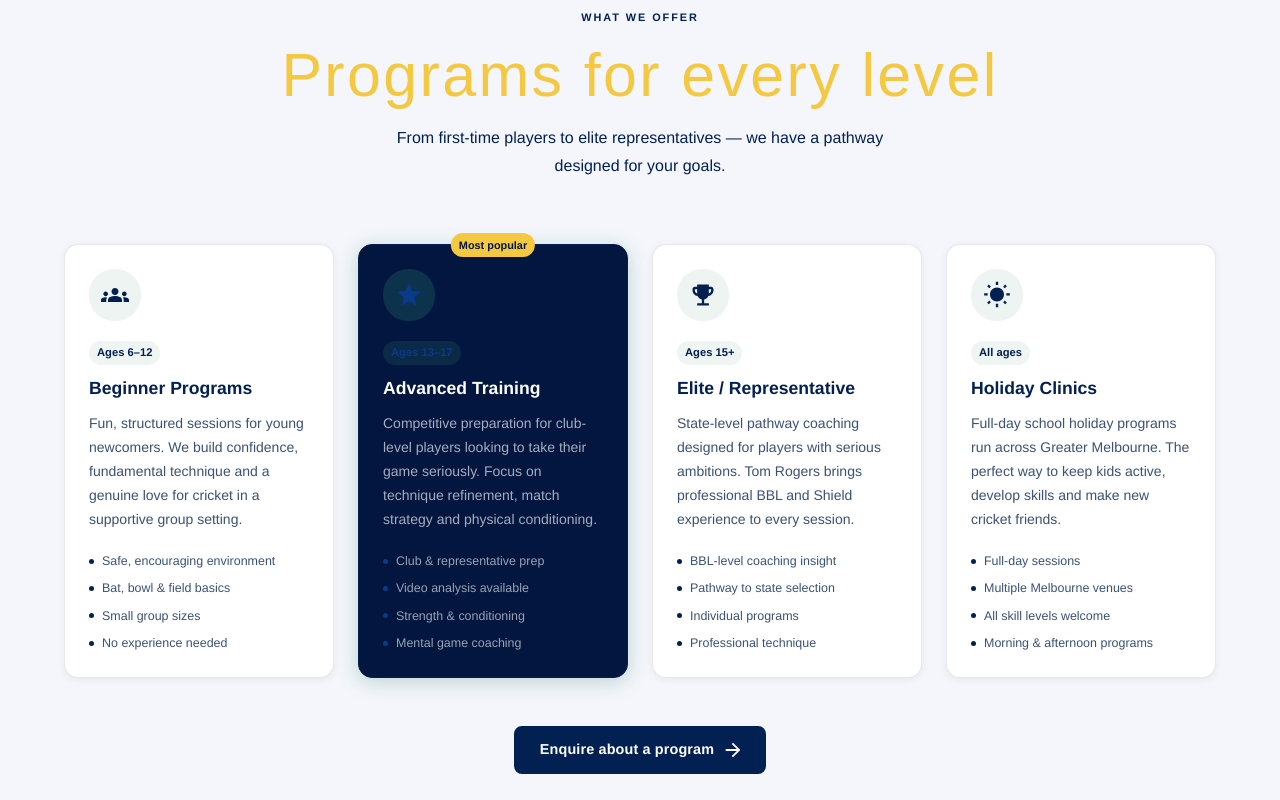
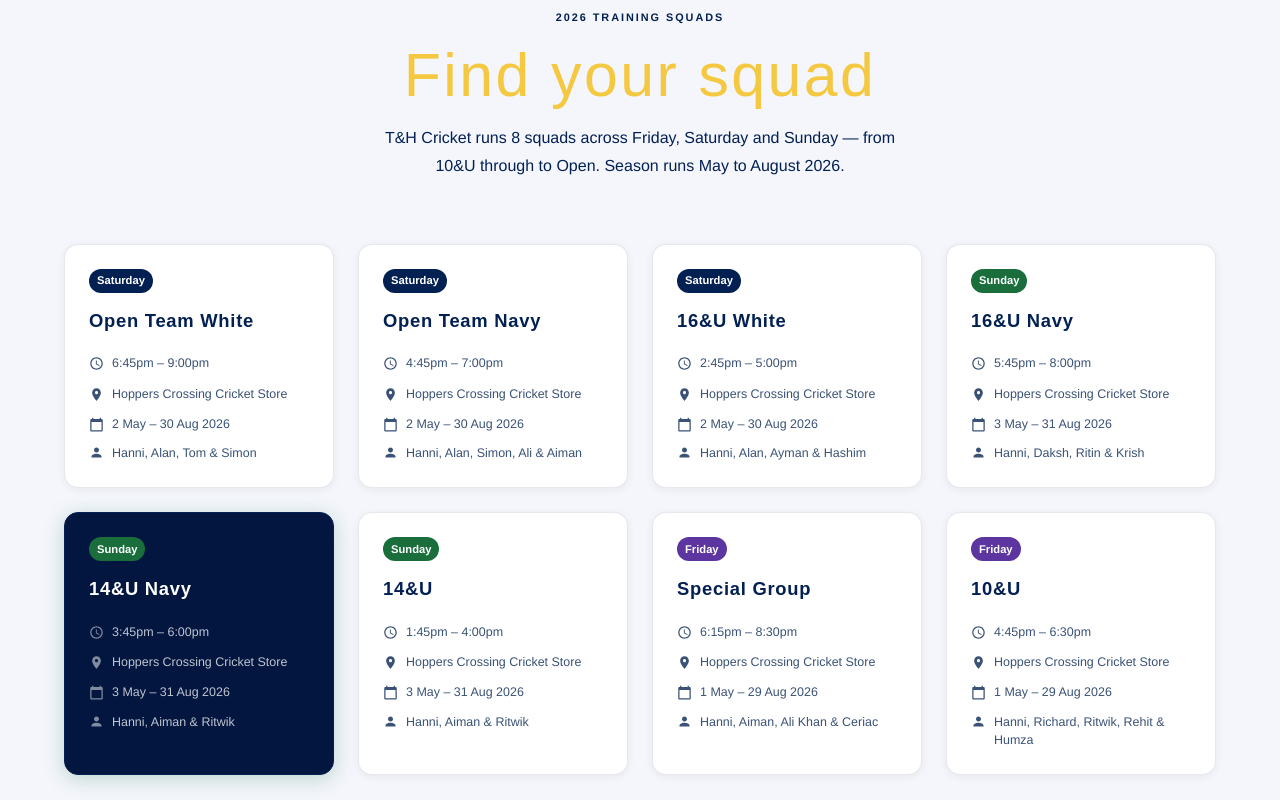
Before and after one commit to s4095136/tandh-cricket-academy, a React (Vite) app in the folder client/: page / in a window 1280 px wide. Shown: the part 1700-2500 px from the top of the page. Built offline with nearby package versions, Linux system fonts and the light colour scheme; no server answers.

Commit message:
schedule

```diff
--- a/client/src/components/sections/ProgramsSection.tsx
+++ b/client/src/components/sections/ProgramsSection.tsx
@@ -4,49 +4,83 @@ import {
   Chip, Stack, Button,
 } from '@mui/material'
 import ArrowForwardIcon from '@mui/icons-material/ArrowForward'
-import EmojiEventsIcon from '@mui/icons-material/EmojiEvents'
-import GroupsIcon from '@mui/icons-material/Groups'
-import StarIcon from '@mui/icons-material/Star'
-import WbSunnyIcon from '@mui/icons-material/WbSunny'
+import AccessTimeIcon from '@mui/icons-material/AccessTime'
+import CalendarTodayIcon from '@mui/icons-material/CalendarToday'
+import PersonIcon from '@mui/icons-material/Person'
+import LocationOnIcon from '@mui/icons-material/LocationOn'
 
-const PROGRAMS = [
+const SQUADS = [
   {
-    icon: <GroupsIcon sx={{ fontSize: 28 }} />,
-    tag: 'Ages 6–12',
-    title: 'Beginner Programs',
-    description:
-      'Fun, structured sessions for young newcomers. We build confidence, fundamental technique and a genuine love for cricket in a supportive group setting.',
-    highlights: ['Safe, encouraging environment', 'Bat, bowl & field basics', 'Small group sizes', 'No experience needed'],
+    title: 'Open Team White',
+    day: 'Saturday',
+    time: '6:45pm – 9:00pm',
+    coaches: 'Hanni, Alan, Tom & Simon',
+    dates: '2 May – 30 Aug 2026',
     accent: false,
   },
   {
-    icon: <StarIcon sx={{ fontSize: 28 }} />,
-    tag: 'Ages 13–17',
-    title: 'Advanced Training',
-    description:
-      'Competitive preparation for club-level players looking to take their game seriously. Focus on technique refinement, match strategy and physical conditioning.',
-    highlights: ['Club & representative prep', 'Video analysis available', 'Strength & conditioning', 'Mental game coaching'],
+    title: 'Open Team Navy',
+    day: 'Saturday',
+    time: '4:45pm – 7:00pm',
+    coaches: 'Hanni, Alan, Simon, Ali & Aiman',
+    dates: '2 May – 30 Aug 2026',
+    accent: false,
+  },
+  {
+    title: '16&U White',
+    day: 'Saturday',
+    time: '2:45pm – 5:00pm',
+    coaches: 'Hanni, Alan, Ayman & Hashim',
+    dates: '2 May – 30 Aug 2026',
+    accent: false,
+  },
+  {
+    title: '16&U Navy',
+    day: 'Sunday',
+    time: '5:45pm – 8:00pm',
+    coaches: 'Hanni, Daksh, Ritin & Krish',
+    dates: '3 May – 31 Aug 2026',
+    accent: false,
+  },
+  {
+    title: '14&U Navy',
+    day: 'Sunday',
+    time: '3:45pm – 6:00pm',
+    coaches: 'Hanni, Aiman & Ritwik',
+    dates: '3 May – 31 Aug 2026',
     accent: true,
   },
   {
-    icon: <EmojiEventsIcon sx={{ fontSize: 28 }} />,
-    tag: 'Ages 15+',
-    title: 'Elite / Representative',
-    description:
-      'State-level pathway coaching designed for players with serious ambitions. Tom Rogers brings professional BBL and Shield experience to every session.',
-    highlights: ['BBL-level coaching insight', 'Pathway to state selection', 'Individual programs', 'Professional technique'],
+    title: '14&U',
+    day: 'Sunday',
+    time: '1:45pm – 4:00pm',
+    coaches: 'Hanni, Aiman & Ritwik',
+    dates: '3 May – 31 Aug 2026',
     accent: false,
   },
   {
-    icon: <WbSunnyIcon sx={{ fontSize: 28 }} />,
-    tag: 'All ages',
-    title: 'Holiday Clinics',
-    description:
-      'Full-day school holiday programs run across Greater Melbourne. The perfect way to keep kids active, develop skills and make new cricket friends.',
-    highlights: ['Full-day sessions', 'Multiple Melbourne venues', 'All skill levels welcome', 'Morning & afternoon programs'],
+    title: 'Special Group',
+    day: 'Friday',
+    time: '6:15pm – 8:30pm',
+    coaches: 'Hanni, Aiman, Ali Khan & Ceriac',
+    dates: '1 May – 29 Aug 2026',
+    accent: false,
+  },
+  {
+    title: '10&U',
+    day: 'Friday',
+    time: '4:45pm – 6:30pm',
+    coaches: 'Hanni, Richard, Ritwik, Rehit & Humza',
+    dates: '1 May – 29 Aug 2026',
     accent: false,
   },
 ]
+
+const DAY_COLOR: Record<string, string> = {
+  Friday: '#5c35a0',
+  Saturday: '#032053',
+  Sunday: '#1a6e3c',
+}
 
 export default function ProgramsSection() {
   const [hovered, setHovered] = useState<number | null>(null)
@@ -61,24 +95,25 @@ export default function ProgramsSection() {
         {/* Header */}
         <Box sx={{ textAlign: 'center', mb: { xs: 6, md: 8 } }}>
           <Typography variant="overline" color="primary" sx={{ display: 'block', mb: 1.5 }}>
-            What we offer
+            2026 Training Squads
           </Typography>
           <Typography variant="h2" sx={{ fontSize: { xs: '2.8rem', md: '3.8rem' }, color: 'secondary.main' }}>
-            Programs for every level
+            Find your squad
           </Typography>
           <Typography
             variant="body1"
             color="text.secondary"
             sx={{ maxWidth: 520, mx: 'auto', mt: 2 }}
           >
-            From first-time players to elite representatives — we have a pathway designed for your goals.
+            T&H Cricket runs 8 squads across Friday, Saturday and Sunday — from 10&U through to Open.
+            Season runs May to August 2026.
           </Typography>
         </Box>
 
         {/* Cards */}
         <Grid container spacing={3}>
-          {PROGRAMS.map((program, i) => (
-            <Grid key={program.title} size={{ xs: 12, sm: 6, lg: 3 }}>
+          {SQUADS.map((squad, i) => (
+            <Grid key={squad.title} size={{ xs: 12, sm: 6, lg: 3 }}>
               <Card
                 onMouseEnter={() => setHovered(i)}
                 onMouseLeave={() => setHovered(null)}
@@ -87,112 +122,71 @@ export default function ProgramsSection() {
                   display: 'flex',
                   flexDirection: 'column',
                   border: '1px solid',
-                  borderColor: program.accent ? 'primary.main' : 'divider',
-                  bgcolor: program.accent ? 'primary.dark' : 'background.default',
+                  borderColor: squad.accent ? 'primary.main' : 'divider',
+                  bgcolor: squad.accent ? 'primary.dark' : 'background.default',
                   position: 'relative',
                   overflow: 'visible',
                   transition: 'transform 0.25s ease, box-shadow 0.25s ease',
                   transform: hovered === i ? 'translateY(-6px)' : 'translateY(0)',
                   boxShadow: hovered === i
                     ? '0 12px 40px rgba(0,0,0,0.14)'
-                    : program.accent
+                    : squad.accent
                     ? '0 4px 20px rgba(29,110,74,0.25)'
                     : '0 2px 8px rgba(0,0,0,0.06)',
                 }}
               >
-                {program.accent && (
+                <CardContent sx={{ p: 3, flexGrow: 1 }}>
+                  {/* Day badge */}
                   <Chip
-                    label="Most popular"
+                    label={squad.day}
                     size="small"
                     sx={{
-                      position: 'absolute',
-                      top: -12,
-                      left: '50%',
-                      transform: 'translateX(-50%)',
-                      bgcolor: 'secondary.main',
-                      color: 'primary.dark',
+                      mb: 2,
+                      bgcolor: DAY_COLOR[squad.day],
+                      color: '#fff',
                       fontWeight: 700,
-                      fontSize: '0.68rem',
-                    }}
-                  />
-                )}
-                <CardContent sx={{ p: 3, flexGrow: 1 }}>
-                  {/* Icon */}
-                  <Box
-                    sx={{
-                      width: 52,
-                      height: 52,
-                      borderRadius: 2.5,
-                      display: 'flex',
-                      alignItems: 'center',
-                      justifyContent: 'center',
-                      bgcolor: program.accent ? 'rgba(77,214,138,0.15)' : 'rgba(29,110,74,0.08)',
-                      color: program.accent ? 'primary.light' : 'primary.main',
-                      mb: 2.5,
-                    }}
-                  >
-                    {program.icon}
-                  </Box>
-
-                  {/* Age tag */}
-                  <Chip
-                    label={program.tag}
-                    size="small"
-                    sx={{
-                      mb: 1.5,
-                      bgcolor: program.accent ? 'rgba(77,214,138,0.1)' : 'rgba(29,110,74,0.07)',
-                      color: program.accent ? 'primary.light' : 'primary.main',
                       fontSize: '0.7rem',
-                      fontWeight: 600,
                     }}
                   />
 
                   <Typography
                     variant="h5"
                     sx={{
-                      fontSize: '1.1rem',
-                      mb: 1.5,
-                      color: program.accent ? '#fff' : 'text.primary',
+                      fontSize: '1.15rem',
+                      mb: 2.5,
+                      color: squad.accent ? '#fff' : 'text.primary',
+                      fontFamily: '"Bebas Neue", sans-serif',
+                      letterSpacing: '0.04em',
                     }}
                   >
-                    {program.title}
+                    {squad.title}
                   </Typography>
 
-                  <Typography
-                    variant="body2"
-                    sx={{
-                      color: program.accent ? 'rgba(255,255,255,0.65)' : 'text.secondary',
-                      mb: 2.5,
-                      lineHeight: 1.7,
-                    }}
-                  >
-                    {program.description}
-                  </Typography>
-
-                  {/* Highlights */}
-                  <Stack spacing={0.8}>
-                    {program.highlights.map((h) => (
-                      <Box key={h} sx={{ display: 'flex', alignItems: 'center', gap: 1 }}>
-                        <Box
-                          sx={{
-                            width: 5,
-                            height: 5,
-                            borderRadius: '50%',
-                            bgcolor: program.accent ? 'primary.light' : 'primary.main',
-                            flexShrink: 0,
-                          }}
-                        />
-                        <Typography
-                          variant="caption"
-                          sx={{
-                            color: program.accent ? 'rgba(255,255,255,0.6)' : 'text.secondary',
-                            fontSize: '0.78rem',
-                          }}
-                        >
-                          {h}
-                        </Typography>
-                      </Box>
-                    ))}
+                  <Stack spacing={1.2}>
+                    <Box sx={{ display: 'flex', alignItems: 'center', gap: 1 }}>
+                      <AccessTimeIcon sx={{ fontSize: 15, color: squad.accent ? 'rgba(255,255,255,0.5)' : 'text.secondary' }} />
+                      <Typography variant="caption" sx={{ color: squad.accent ? 'rgba(255,255,255,0.75)' : 'text.secondary' }}>
+                        {squad.time}
+                      </Typography>
+                    </Box>
+                    <Box sx={{ display: 'flex', alignItems: 'center', gap: 1 }}>
+                      <LocationOnIcon sx={{ fontSize: 15, color: squad.accent ? 'rgba(255,255,255,0.5)' : 'text.secondary' }} />
+                      <Typography variant="caption" sx={{ color: squad.accent ? 'rgba(255,255,255,0.75)' : 'text.secondary' }}>
+                        Hoppers Crossing Cricket Store
+                      </Typography>
+                    </Box>
+                    <Box sx={{ display: 'flex', alignItems: 'center', gap: 1 }}>
+                      <CalendarTodayIcon sx={{ fontSize: 15, color: squad.accent ? 'rgba(255,255,255,0.5)' : 'text.secondary' }} />
+                      <Typography variant="caption" sx={{ color: squad.accent ? 'rgba(255,255,255,0.75)' : 'text.secondary' }}>
+                        {squad.dates}
+                      </Typography>
+                    </Box>
+                    <Box sx={{ display: 'flex', alignItems: 'flex-start', gap: 1 }}>
+                      <PersonIcon sx={{ fontSize: 15, mt: '1px', color: squad.accent ? 'rgba(255,255,255,0.5)' : 'text.secondary' }} />
+                      <Typography variant="caption" sx={{ color: squad.accent ? 'rgba(255,255,255,0.75)' : 'text.secondary', lineHeight: 1.5 }}>
+                        {squad.coaches}
+                      </Typography>
+                    </Box>
                   </Stack>
                 </CardContent>
               </Card>
@@ -209,7 +203,7 @@ export default function ProgramsSection() {
             endIcon={<ArrowForwardIcon />}
             href="#contact"
           >
-            Enquire about a program
+            Enquire about a squad
           </Button>
         </Box>
       </Container>
--- a/client/src/components/sections/ScheduleSection.tsx
+++ b/client/src/components/sections/ScheduleSection.tsx
@@ -1,101 +1,45 @@
 import React, { useState } from 'react'
 import {
   Box, Container, Typography, Grid, Card, CardContent,
-  Chip, Button, Stack, Tab, Tabs,
+  Chip, Stack, Button, Tab, Tabs,
 } from '@mui/material'
+import AccessTimeIcon from '@mui/icons-material/AccessTime'
+import PersonIcon from '@mui/icons-material/Person'
 import LocationOnIcon from '@mui/icons-material/LocationOn'
-import AccessTimeIcon from '@mui/icons-material/AccessTime'
-import PeopleIcon from '@mui/icons-material/People'
 import ArrowForwardIcon from '@mui/icons-material/ArrowForward'
 
-interface Session {
-  day: string
-  month: string
+interface Squad {
   title: string
-  type: string
+  day: 'Friday' | 'Saturday' | 'Sunday'
   time: string
-  venue: string
-  ages: string
-  spots: number
-  totalSpots: number
-  price: string
+  coaches: string
+  dates: string
+  location: string
 }
 
-const SESSIONS: Session[] = [
-  {
-    day: '12', month: 'May',
-    title: 'Junior Holiday Clinic',
-    type: 'Holiday Clinic',
-    time: '9:00 AM – 3:00 PM',
-    venue: 'Elsternwick Park, Melbourne',
-    ages: 'Ages 8–14',
-    spots: 8,
-    totalSpots: 20,
-    price: '$95',
-  },
-  {
-    day: '17', month: 'May',
-    title: 'Elite Batting Masterclass',
-    type: 'Advanced Training',
-    time: '10:00 AM – 1:00 PM',
-    venue: 'MSAC, Albert Park',
-    ages: 'Ages 15+',
-    spots: 4,
-    totalSpots: 12,
-    price: '$75',
-  },
-  {
-    day: '24', month: 'May',
-    title: 'Spin Bowling Clinic',
-    type: 'Skills Focus',
-    time: '2:00 PM – 5:00 PM',
-    venue: 'Caulfield Park',
-    ages: 'All ages',
-    spots: 0,
-    totalSpots: 16,
-    price: '$65',
-  },
-  {
-    day: '31', month: 'May',
-    title: 'Beginner Cricket Program',
-    type: 'Beginner',
-    time: '9:00 AM – 11:00 AM',
-    venue: 'Elsternwick Park, Melbourne',
-    ages: 'Ages 6–12',
-    spots: 12,
-    totalSpots: 20,
-    price: '$45',
-  },
-  {
-    day: '7', month: 'Jun',
-    title: 'Representative Squad Camp',
-    type: 'Elite / Rep',
-    time: '8:00 AM – 4:00 PM',
-    venue: 'Junction Oval, Melbourne',
-    ages: 'Ages 14+',
-    spots: 6,
-    totalSpots: 16,
-    price: '$120',
-  },
-  {
-    day: '14', month: 'Jun',
-    title: 'Fast Bowling Masterclass',
-    type: 'Skills Focus',
-    time: '10:00 AM – 1:00 PM',
-    venue: 'MSAC, Albert Park',
-    ages: 'Ages 12+',
-    spots: 10,
-    totalSpots: 14,
-    price: '$75',
-  },
+const LOCATION = 'Hoppers Crossing Cricket Store'
+
+const SQUADS: Squad[] = [
+  { title: 'Open Team White',  day: 'Saturday', time: '6:45pm – 9:00pm', coaches: 'Hanni, Alan, Tom & Simon',              dates: '2 May – 30 Aug 2026', location: LOCATION },
+  { title: 'Open Team Navy',   day: 'Saturday', time: '4:45pm – 7:00pm', coaches: 'Hanni, Alan, Simon, Ali & Aiman',       dates: '2 May – 30 Aug 2026', location: LOCATION },
+  { title: '16&U White',       day: 'Saturday', time: '2:45pm – 5:00pm', coaches: 'Hanni, Alan, Aiman & Hashim',           dates: '2 May – 30 Aug 2026', location: LOCATION },
+  { title: '16&U Navy',        day: 'Sunday',   time: '5:45pm – 8:00pm', coaches: 'Hanni, Daksh, Ritin & Krish',           dates: '3 May – 31 Aug 2026', location: LOCATION },
+  { title: '14&U Navy',        day: 'Sunday',   time: '3:45pm – 6:00pm', coaches: 'Hanni, Aiman & Ritwik',                 dates: '3 May – 31 Aug 2026', location: LOCATION },
+  { title: '14&U',             day: 'Sunday',   time: '1:45pm – 4:00pm', coaches: 'Hanni, Aiman & Ritwik',                 dates: '3 May – 31 Aug 2026', location: LOCATION },
+  { title: 'Special Group',    day: 'Friday',   time: '6:15pm – 8:30pm', coaches: 'Hanni, Aiman, Ali Khan & Ceriac',       dates: '1 May – 29 Aug 2026', location: LOCATION },
+  { title: '10&U',             day: 'Friday',   time: '4:45pm – 6:30pm', coaches: 'Hanni, Richard, Ritwik, Rehit & Humza', dates: '1 May – 29 Aug 2026', location: LOCATION },
 ]
 
-const ALL_TYPES = ['All', 'Holiday Clinic', 'Advanced Training', 'Skills Focus', 'Beginner', 'Elite / Rep']
+const DAYS = ['All', 'Friday', 'Saturday', 'Sunday'] as const
 
-function SessionCard({ session }: { session: Session }) {
-  const isFull = session.spots === 0
-  const isLow = session.spots > 0 && session.spots <= 4
+const DAY_COLOR: Record<string, { bg: string; text: string }> = {
+  Friday:   { bg: '#ede7f6', text: '#5c35a0' },
+  Saturday: { bg: '#e3f0fb', text: '#032053' },
+  Sunday:   { bg: '#e8f5e9', text: '#1a6e3c' },
+}
 
+function SquadCard({ squad }: { squad: Squad }) {
+  const col = DAY_COLOR[squad.day]
   return (
     <Card
       sx={{
@@ -112,123 +56,64 @@ function SessionCard({ session }: { session: Session }) {
       }}
     >
       <CardContent sx={{ p: 3, flexGrow: 1 }}>
-        {/* Date + status */}
         <Box sx={{ display: 'flex', justifyContent: 'space-between', alignItems: 'flex-start', mb: 2 }}>
-          <Box
+          <Typography
             sx={{
-              width: 48,
-              height: 52,
-              borderRadius: 2,
-              bgcolor: isFull ? 'grey.200' : 'primary.dark',
-              display: 'flex',
-              flexDirection: 'column',
-              alignItems: 'center',
-              justifyContent: 'center',
+              fontFamily: '"Bebas Neue", sans-serif',
+              fontSize: '1.35rem',
+              letterSpacing: '0.04em',
+              color: 'text.primary',
+              lineHeight: 1.2,
+              flex: 1,
+              pr: 1,
             }}
           >
-            <Typography
-              sx={{
-                fontFamily: '"Bebas Neue", sans-serif',
-                fontSize: '1.4rem',
-                color: isFull ? 'text.secondary' : '#fff',
-                lineHeight: 1,
-              }}
-            >
-              {session.day}
-            </Typography>
-            <Typography
-              sx={{
-                fontSize: '0.65rem',
-                color: isFull ? 'text.secondary' : 'rgba(255,255,255,0.7)',
-                textTransform: 'uppercase',
-                letterSpacing: '0.05em',
-              }}
-            >
-              {session.month}
-            </Typography>
-          </Box>
-
+            {squad.title}
+          </Typography>
           <Chip
-            label={isFull ? 'Full' : isLow ? `${session.spots} left` : 'Open'}
+            label={squad.day}
             size="small"
-            sx={{
-              bgcolor: isFull
-                ? 'error.light'
-                : isLow
-                ? 'warning.light'
-                : 'success.light',
-              color: isFull ? 'error.dark' : isLow ? 'warning.dark' : 'success.dark',
-              fontWeight: 700,
-              fontSize: '0.68rem',
-            }}
+            sx={{ bgcolor: col.bg, color: col.text, fontWeight: 700, fontSize: '0.68rem', flexShrink: 0 }}
           />
         </Box>
-
-        {/* Type tag */}
-        <Chip
-          label={session.type}
-          size="small"
-          sx={{
-            mb: 1.5,
-            bgcolor: 'rgba(29,110,74,0.07)',
-            color: 'primary.main',
-            fontSize: '0.68rem',
-            fontWeight: 600,
-          }}
-        />
-
-        <Typography variant="h6" sx={{ fontSize: '1rem', mb: 2 }}>
-          {session.title}
-        </Typography>
 
         <Stack spacing={1}>
           <Box sx={{ display: 'flex', alignItems: 'center', gap: 1 }}>
             <AccessTimeIcon sx={{ fontSize: 15, color: 'text.secondary' }} />
-            <Typography variant="caption" color="text.secondary">{session.time}</Typography>
+            <Typography variant="caption" color="text.secondary">{squad.time}</Typography>
           </Box>
           <Box sx={{ display: 'flex', alignItems: 'center', gap: 1 }}>
             <LocationOnIcon sx={{ fontSize: 15, color: 'text.secondary' }} />
-            <Typography variant="caption" color="text.secondary">{session.venue}</Typography>
+            <Typography variant="caption" color="text.secondary">{squad.location}</Typography>
           </Box>
-          <Box sx={{ display: 'flex', alignItems: 'center', gap: 1 }}>
-            <PeopleIcon sx={{ fontSize: 15, color: 'text.secondary' }} />
-            <Typography variant="caption" color="text.secondary">{session.ages}</Typography>
+          <Box sx={{ display: 'flex', alignItems: 'flex-start', gap: 1 }}>
+            <PersonIcon sx={{ fontSize: 15, color: 'text.secondary', mt: '1px' }} />
+            <Typography variant="caption" color="text.secondary" sx={{ lineHeight: 1.5 }}>
+              {squad.coaches}
+            </Typography>
           </Box>
         </Stack>
       </CardContent>
 
-      {/* Footer */}
       <Box
         sx={{
-          px: 3,
-          py: 2,
+          px: 3, py: 1.5,
+          borderTop: '1px solid',
+          borderColor: 'divider',
           display: 'flex',
           justifyContent: 'space-between',
           alignItems: 'center',
-          borderTop: '1px solid',
-          borderColor: 'divider',
         }}
       >
-        <Typography variant="h6" color="primary" sx={{ fontWeight: 700 }}>
-          {session.price}
-        </Typography>
+        <Typography variant="caption" color="text.secondary">{squad.dates}</Typography>
         <Button
-          variant={isFull ? 'outlined' : 'contained'}
+          variant="contained"
           color="primary"
           size="small"
           href="#contact"
-          disabled={false}
-          sx={{
-            fontSize: '0.78rem',
-            px: 2,
-            py: 0.8,
-            ...(isFull && {
-              borderColor: 'divider',
-              color: 'text.secondary',
-            }),
-          }}
+          sx={{ fontSize: '0.75rem', px: 2, py: 0.7 }}
         >
-          {isFull ? 'Waitlist' : 'Book now'}
+          Enquire
         </Button>
       </Box>
     </Card>
@@ -238,10 +123,9 @@ function SessionCard({ session }: { session: Session }) {
 export default function ScheduleSection() {
   const [activeTab, setActiveTab] = useState(0)
 
-  const filteredSessions =
-    activeTab === 0
-      ? SESSIONS
-      : SESSIONS.filter((s) => s.type === ALL_TYPES[activeTab])
+  const filtered = activeTab === 0
+    ? SQUADS
+    : SQUADS.filter((s) => s.day === DAYS[activeTab])
 
   return (
     <Box
@@ -250,14 +134,13 @@ export default function ScheduleSection() {
       sx={{ py: { xs: 8, md: 12 }, bgcolor: 'background.paper' }}
     >
       <Container maxWidth="lg">
-        {/* Header */}
         <Box sx={{ mb: { xs: 5, md: 6 } }}>
           <Typography variant="overline" color="primary" sx={{ display: 'block', mb: 1.5 }}>
-            Upcoming sessions
+            2026 Season · May – August
           </Typography>
           <Box sx={{ display: 'flex', justifyContent: 'space-between', alignItems: 'flex-end', flexWrap: 'wrap', gap: 2 }}>
             <Typography variant="h2" sx={{ fontSize: { xs: '2.8rem', md: '3.8rem' }, color: 'secondary.main' }}>
-              Book your spot
+              Weekly schedule
             </Typography>
             <Button
               variant="text"
@@ -266,17 +149,14 @@ export default function ScheduleSection() {
               href="#contact"
               sx={{ fontWeight: 600 }}
             >
-              View all sessions
+              Get in touch
             </Button>
           </Box>
         </Box>
 
-        {/* Filter tabs */}
         <Tabs
           value={activeTab}
           onChange={(_, v) => setActiveTab(v)}
-          variant="scrollable"
-          scrollButtons="auto"
           sx={{
             mb: 4,
             '& .MuiTabs-indicator': { bgcolor: 'primary.main' },
@@ -284,28 +164,15 @@ export default function ScheduleSection() {
             '& .MuiTab-root': { textTransform: 'none', fontSize: '0.875rem', minWidth: 'auto', px: 2 },
           }}
         >
-          {ALL_TYPES.map((type) => (
-            <Tab key={type} label={type} />
-          ))}
+          {DAYS.map((d) => <Tab key={d} label={d} />)}
         </Tabs>
 
-        {/* Session grid */}
         <Grid container spacing={3}>
-          {filteredSessions.map((session, i) => (
-            <Grid key={i} size={{ xs: 12, sm: 6, lg: 4 }}>
-              <SessionCard session={session} />
+          {filtered.map((squad) => (
+            <Grid key={squad.title} size={{ xs: 12, sm: 6, lg: 4 }}>
+              <SquadCard squad={squad} />
             </Grid>
           ))}
-          {filteredSessions.length === 0 && (
-            <Grid size={{ xs: 12 }}>
-              <Box sx={{ textAlign: 'center', py: 8 }}>
-                <Typography color="text.secondary">No sessions in this category right now.</Typography>
-                <Button variant="text" color="primary" href="#contact" sx={{ mt: 1 }}>
-                  Contact us to arrange one
-                </Button>
-              </Box>
-            </Grid>
-          )}
         </Grid>
       </Container>
     </Box>
```
